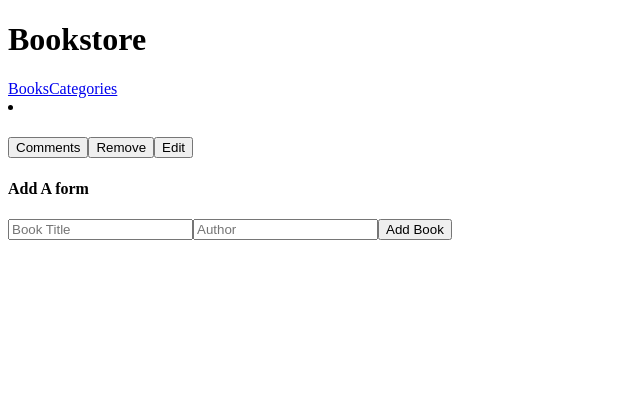
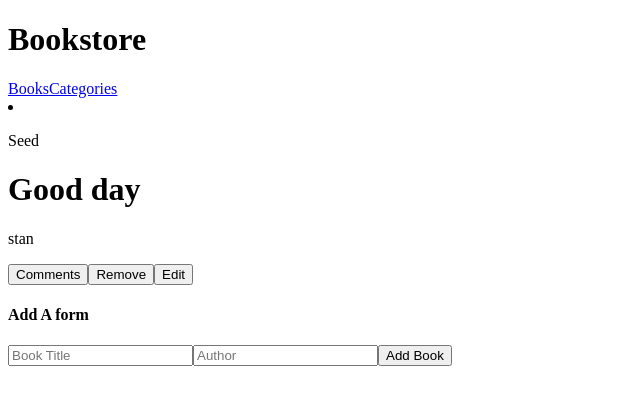
Before and after one commit to idungstanley/bookstore, a React (Create React App) app: page / in a window 1280 px wide. Shown: the top 404 px of the page, without its empty margins (0-640 px from the left). Built offline with nearby package versions, Linux system fonts and the light colour scheme.

Commit message:
fix linters

```diff
--- a/src/components/Book.js
+++ b/src/components/Book.js
@@ -1,18 +1,24 @@
-import React from 'react'
+import React from 'react';
+import PropTypes from 'prop-types';
 
-function Book(props) {
+function Book({ head, title, name }) {
   return (
     <li>
-     <p>{props.head}</p>
-     <h1>{props.title}</h1>
-     <p>{props.name}</p>
-     <div className="button">
-      <button>Comments</button>
-      <button>Remove</button>
-      <button>Edit</button>
-     </div>
+      <p>{head}</p>
+      <h1>{title}</h1>
+      <p>{name}</p>
+      <div className="button">
+        <button type="submit" className="comment">Comments</button>
+        <button type="submit" className="remove">Remove</button>
+        <button type="submit" className="edit">Edit</button>
+      </div>
     </li>
-  )
+  );
 }
 
-export default Book
+Book.propTypes = {
+  title: PropTypes.string.isRequired,
+  head: PropTypes.string.isRequired,
+  name: PropTypes.string.isRequired,
+};
+export default Book;
--- a/src/components/Books.js
+++ b/src/components/Books.js
@@ -1,11 +1,10 @@
-import React from 'react'
+import React from 'react';
 import Book from './Book';
-
 
 function Books() {
   return (
-    <Book/>
+    <Book name="stan" title="Good day" head="Seed" />
   );
 }
 
-export default Books
+export default Books;
--- a/src/components/Categories.js
+++ b/src/components/Categories.js
@@ -1,11 +1,13 @@
-import React from 'react'
+import React from 'react';
 
 function Categories() {
   return (
     <div>
-      <button>Check status</button>
+      <button type="submit" className="status">
+        Check status
+      </button>
     </div>
-  )
+  );
 }
 
-export default Categories
+export default Categories;
--- a/src/components/Form.js
+++ b/src/components/Form.js
@@ -1,16 +1,16 @@
-import React from 'react'
+import React from 'react';
 
 function Form() {
   return (
     <>
       <h4>Add A form</h4>
       <form>
-        <input type='text' name='' id='' placeholder='Book Title'/>
-        <input type='text' name='' id='' placeholder='Author' />
-        <button>Add Book</button>
+        <input type="text" name="" id="" placeholder="Book Title" />
+        <input type="text" name="" id="" placeholder="Author" />
+        <button type="submit">Add Book</button>
       </form>
     </>
-  )
+  );
 }
 
-export default Form
+export default Form;
--- a/src/index.js
+++ b/src/index.js
@@ -6,7 +6,7 @@ const root = ReactDOM.createRoot(document.getElementById('root'));
 root.render(
   <React.StrictMode>
     <App />
-  </React.StrictMode>
+  </React.StrictMode>,
 );
 
 // If you want to start measuring performance in your app, pass a function
```
Also changed, not shown: package.json (+17 -0 lines), src/App.js (+9 -11 lines), src/components/Navbar.js (+7 -9 lines), 1 other file (tests, documents, lock files or other folders).
